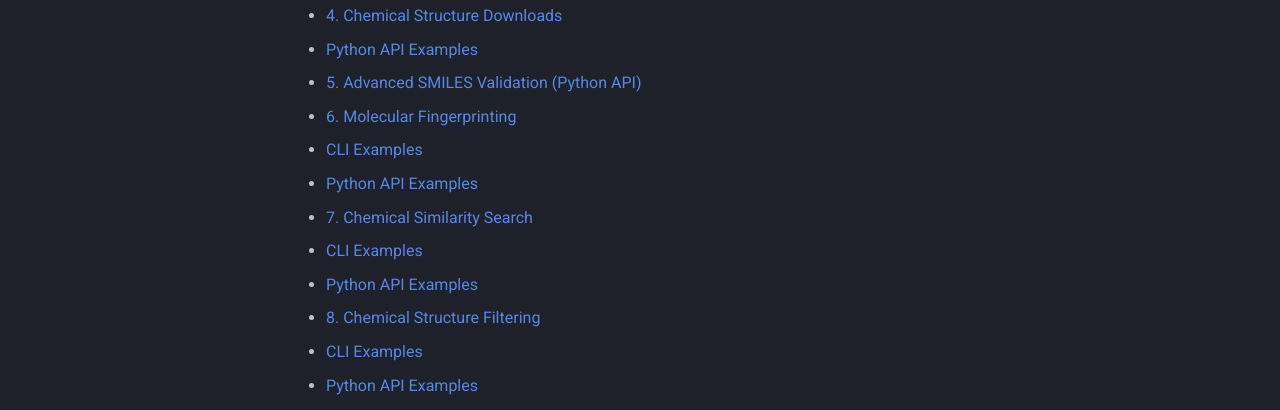
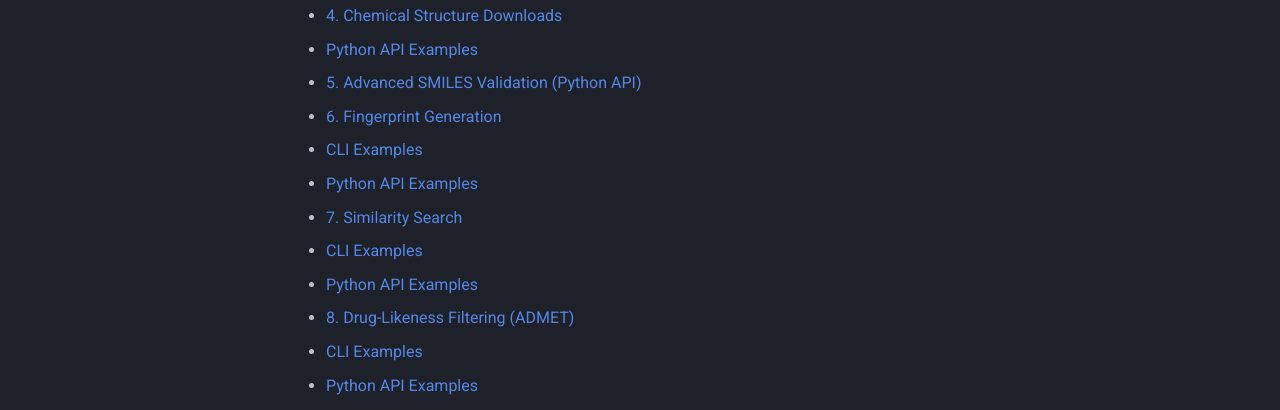
Before and after one commit to AtharvaTilewale/SmileSherlock, an MkDocs documentation site: the page built from docs/practical_guide.md, in a window 1280 px wide and 900 px high, scrolled down 683 px. Shown: the part 153-563 px from the top of the window. Built offline with MkDocs 1.6.1 and Material for MkDocs 9.7.7, drawn with Linux system fonts in a browser that asks for light colours; comment, search, counter and statistics services are not loaded.

Commit message:
Update practical_guide.md

```diff
--- a/docs/practical_guide.md
+++ b/docs/practical_guide.md
@@ -21,15 +21,15 @@ Welcome to the comprehensive tutorial for **SmileSherlock**. This guide is desig
 - [4. Chemical Structure Downloads](#4-chemical-structure-downloads)
   - [Python API Examples](#python-api-examples-2)
 - [5. Advanced SMILES Validation (Python API)](#5-advanced-smiles-validation-python-api)
-- [6. Molecular Fingerprinting](#6-molecular-fingerprinting)
-  - [CLI Examples](#cli-examples-2)
-  - [Python API Examples](#python-api-examples-3)
-- [7. Chemical Similarity Search](#7-chemical-similarity-search)
-  - [CLI Examples](#cli-examples-3)
-  - [Python API Examples](#python-api-examples-4)
-- [8. Chemical Structure Filtering](#8-chemical-structure-filtering)
-  - [CLI Examples](#cli-examples-4)
-  - [Python API Examples](#python-api-examples-5)
+- [6. Fingerprint Generation](#6-fingerprint-generation)
+  - [CLI Examples](#cli)
+  - [Python API Examples](#python-api)
+- [7. Similarity Search](#7-similarity-search)
+  - [CLI Examples](#cli)
+  - [Python API Examples](#python-api)
+- [8. Drug-Likeness Filtering (ADMET)](#8-drug-likeness-filtering-admet)
+  - [CLI Examples](#cli)
+  - [Python API Examples](#python-api)
 - [Learn More](#learn-more)
 
 ---
```
